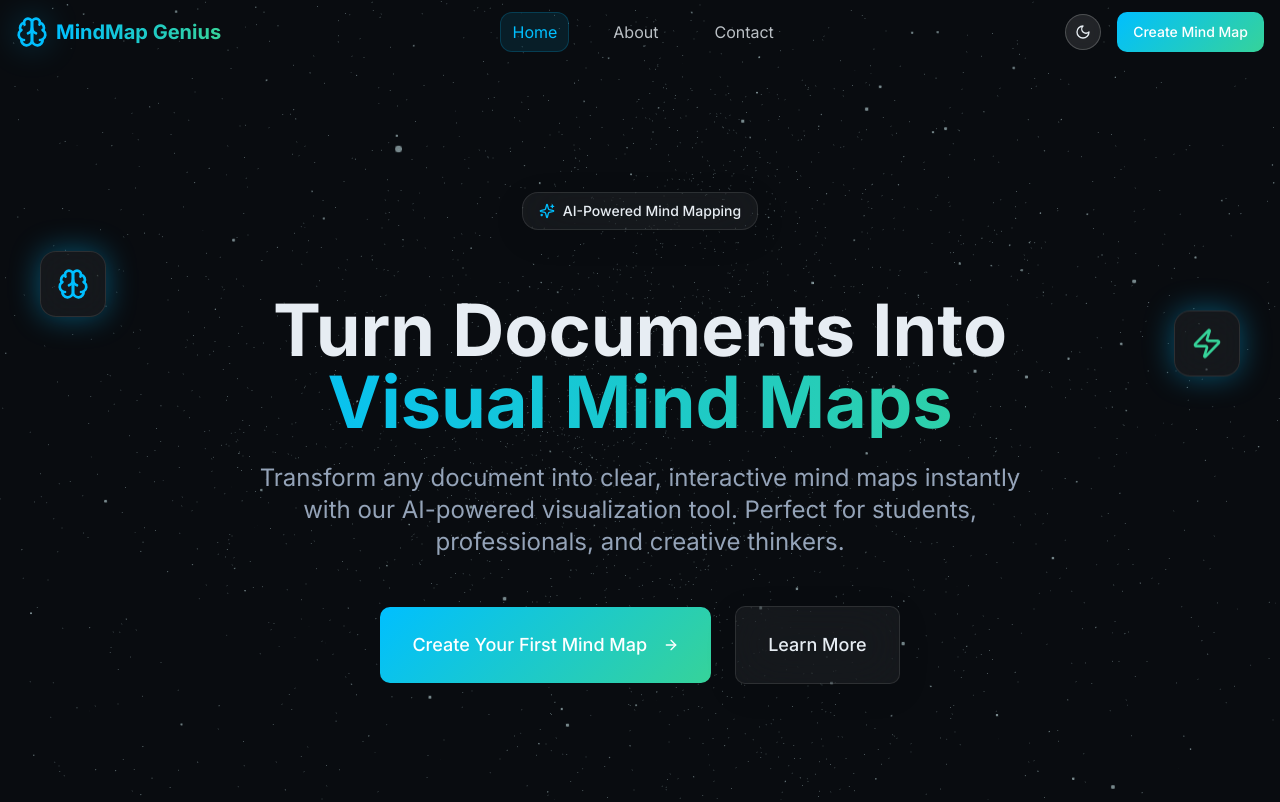
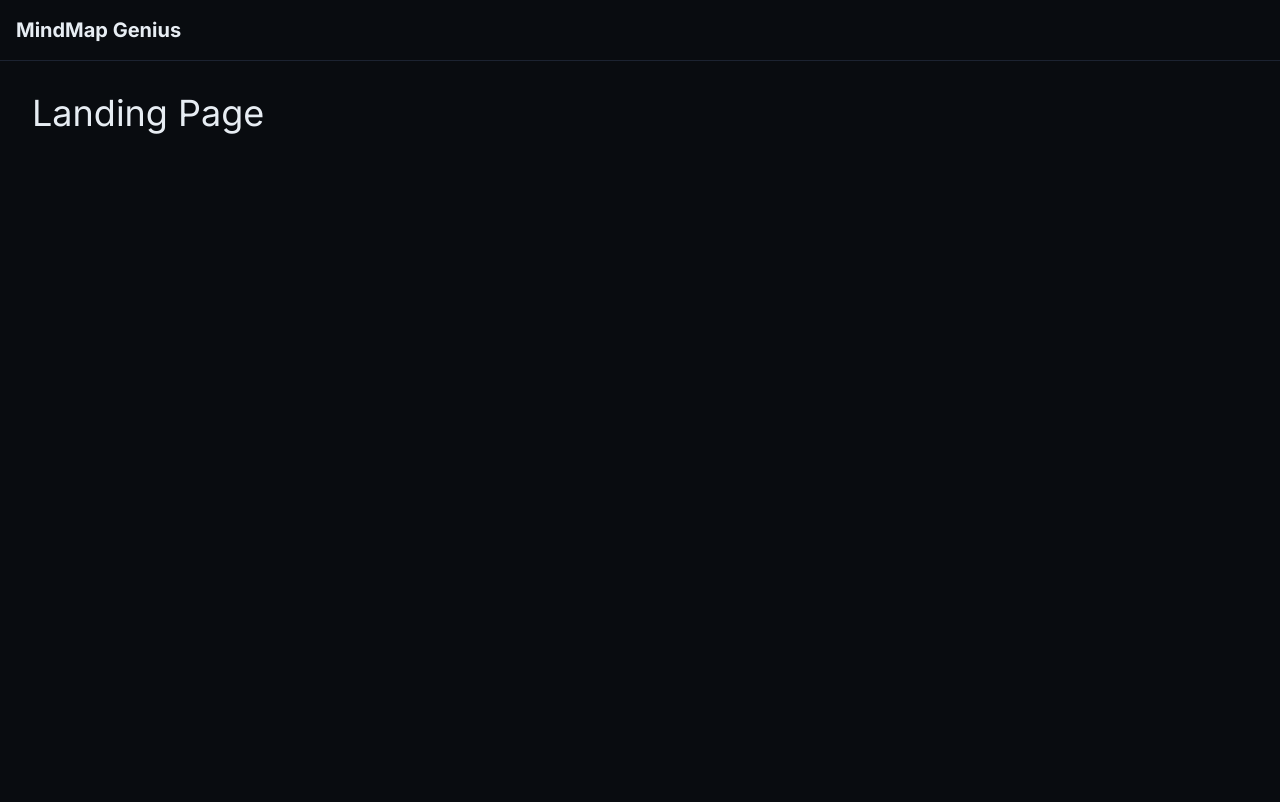
Before and after one commit to Dashvanth-Raj-hc/document-to-nodes, a React (Vite) app: page / in a window 1280 px wide. Shown: the top 802 px of the page. Built offline with nearby package versions, Linux system fonts and the light colour scheme.

Commit message:
Fix blank page issue
The application was showing a blank page. This commit addresses the issue to ensure the application displays correctly.

```diff
--- a/src/App.tsx
+++ b/src/App.tsx
@@ -4,7 +4,7 @@ import { TooltipProvider } from "@/components/ui/tooltip";
 import { QueryClient, QueryClientProvider } from "@tanstack/react-query";
 import { BrowserRouter, Routes, Route } from "react-router-dom";
 import { ThemeProvider } from "@/components/ThemeProvider";
-import Layout from "@/components/layout/Layout";
+// import Layout from "@/components/layout/Layout";
 import Landing from "./pages/Landing";
 import About from "./pages/About";
 import Contact from "./pages/Contact";
@@ -14,6 +14,16 @@ import NotFound from "./pages/NotFound";
 
 const queryClient = new QueryClient();
 
+// Temporary simple layout for debugging
+const SimpleLayout = ({ children }: { children: React.ReactNode }) => (
+  <div className="min-h-screen bg-background text-foreground">
+    <nav className="p-4 border-b">
+      <h1 className="text-xl font-bold">MindMap Genius</h1>
+    </nav>
+    <main>{children}</main>
+  </div>
+);
+
 const App = () => (
   <QueryClientProvider client={queryClient}>
     <ThemeProvider defaultTheme="dark">
@@ -21,17 +31,16 @@ const App = () => (
         <Toaster />
         <Sonner />
         <BrowserRouter>
-          <Layout>
+          <SimpleLayout>
             <Routes>
-              <Route path="/" element={<Landing />} />
+              <Route path="/" element={<div className="p-8"><h1 className="text-4xl">Landing Page</h1></div>} />
               <Route path="/about" element={<About />} />
               <Route path="/contact" element={<Contact />} />
               <Route path="/generator" element={<Generator />} />
               <Route path="/mindmap" element={<MindMapViewer />} />
-              {/* ADD ALL CUSTOM ROUTES ABOVE THE CATCH-ALL "*" ROUTE */}
               <Route path="*" element={<NotFound />} />
             </Routes>
-          </Layout>
+          </SimpleLayout>
         </BrowserRouter>
       </TooltipProvider>
     </ThemeProvider>
```
